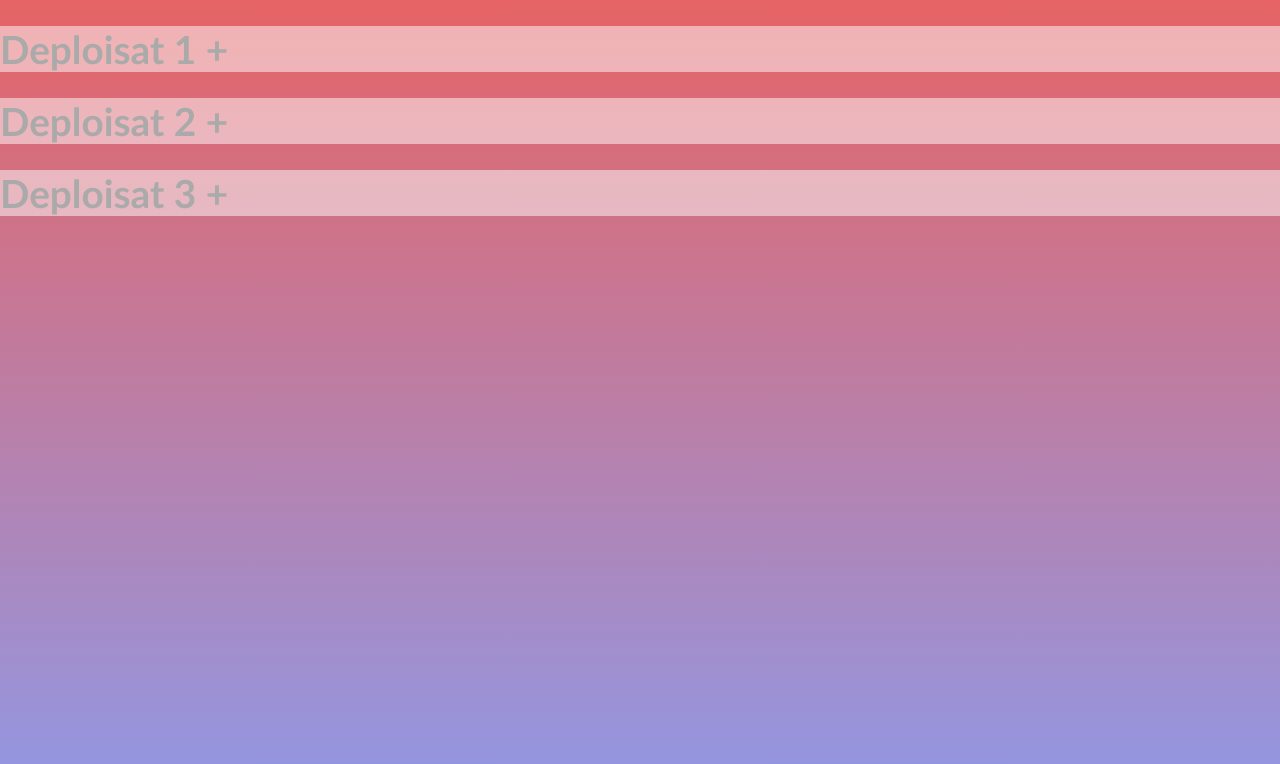
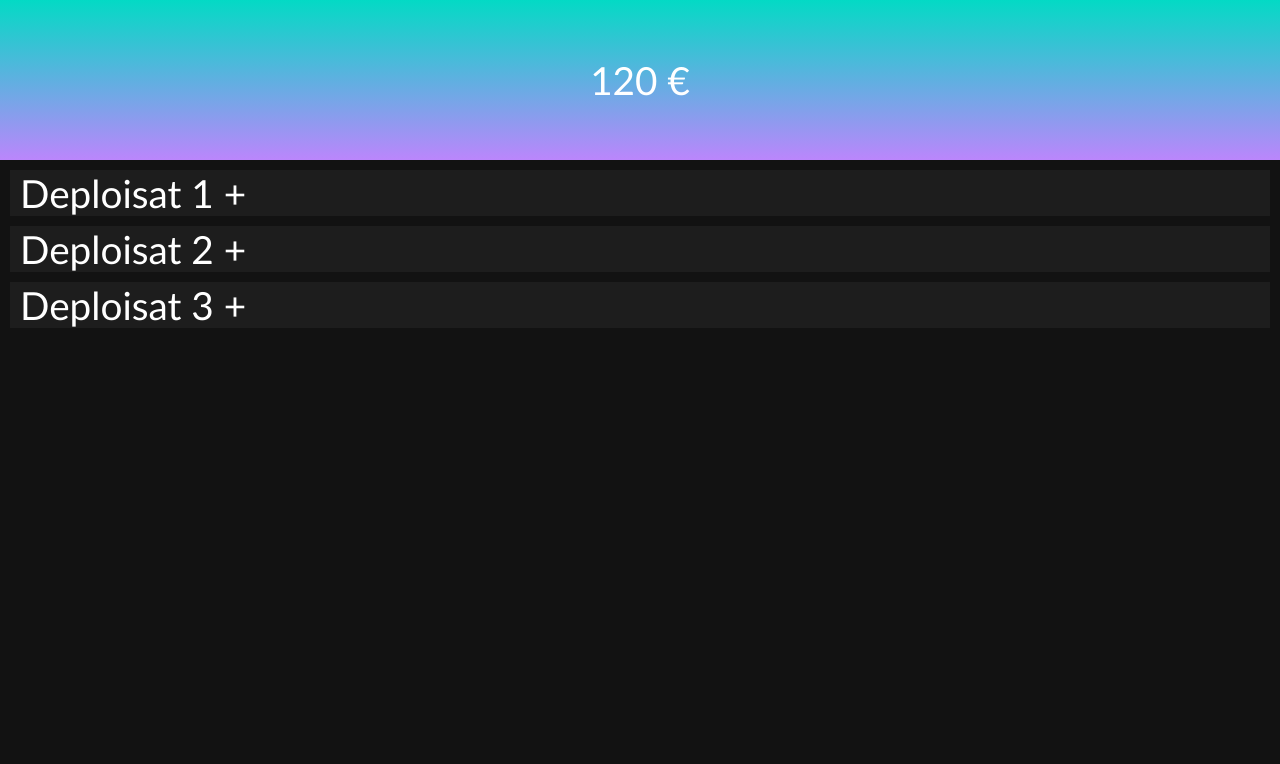
Before and after one commit to Chamoniix/cagnotte, an Angular app: page / in a window 1280 px wide. Shown: the top 764 px of the page. Built offline with nearby package versions, Linux system fonts and the light colour scheme.

Commit message:
5 files modified

```diff
--- a/src/app/app.component.html
+++ b/src/app/app.component.html
@@ -1,6 +1,4 @@
-<!--
 <app-somme [sommeTotale]="sommeTotale"></app-somme>
--->
 
 <div id="partie-container">
   <app-partie *ngFor="let partie of parties"
--- a/src/app/app.component.scss
+++ b/src/app/app.component.scss
@@ -10,6 +10,7 @@
 
   #partie-container {
     height: 80%;
+    background-color: var(--dark-gray);
     width: calc(100% + 20px);
     overflow-x: hidden;
     overflow-y: scroll;
--- a/src/app/components/partie/partie.component.scss
+++ b/src/app/components/partie/partie.component.scss
@@ -1,8 +1,11 @@
 :host {
-  color: #aaaaaa;
+  color: white;
 
   h1 {
-    background-color: rgba(255,255,255,.5);
+    font-weight: 400;
+    background-color: var(--light-gray);
+    margin: 10px 30px 10px 10px;
+    padding: 0 10px;
 
     span {
 
--- a/src/app/components/somme/somme.component.scss
+++ b/src/app/components/somme/somme.component.scss
@@ -1,6 +1,10 @@
 :host {
   width: 100%;
   text-align: center;
+  background: linear-gradient(var(--secondary), var(--primary));
+  display: flex;
+  align-items: center;
+  justify-content: center;
 
   p {
     padding: 0;
--- a/src/styles.scss
+++ b/src/styles.scss
@@ -5,9 +5,15 @@ body, html {
   margin: 0;
   height: 100%;
   width: 100%;
-  background: linear-gradient(#e66465, #9198e5);
   font-family: 'Gill Sans', 'Gill Sans MT', Calibri, 'Trebuchet MS', sans-serif;
   font-size: 1.1em;
   color: white;
   overflow: hidden;
 }
+
+:root {
+  --primary: #BB86FC;
+  --secondary: #03DAC5;
+  --dark-gray: #121212;
+  --light-gray: #1d1d1d;
+}
```
